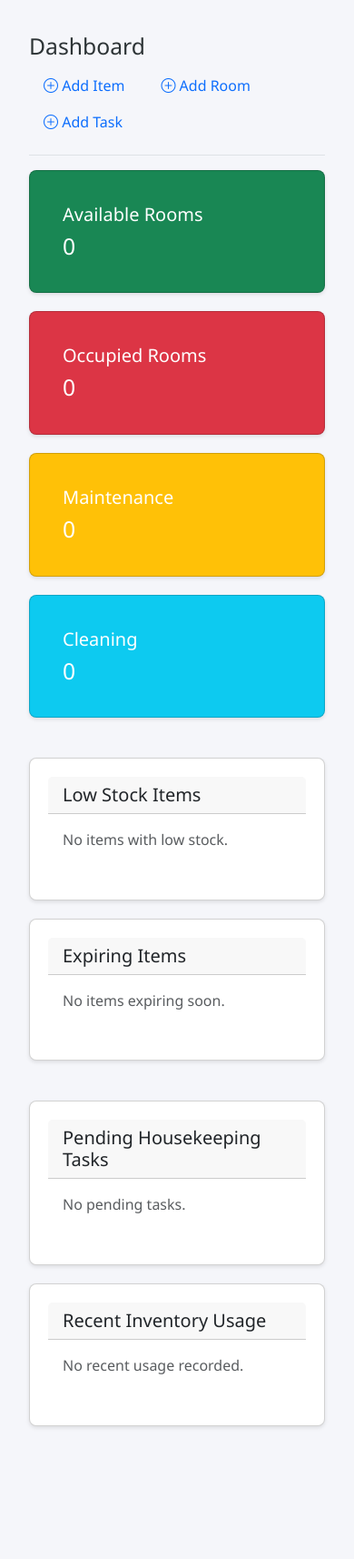
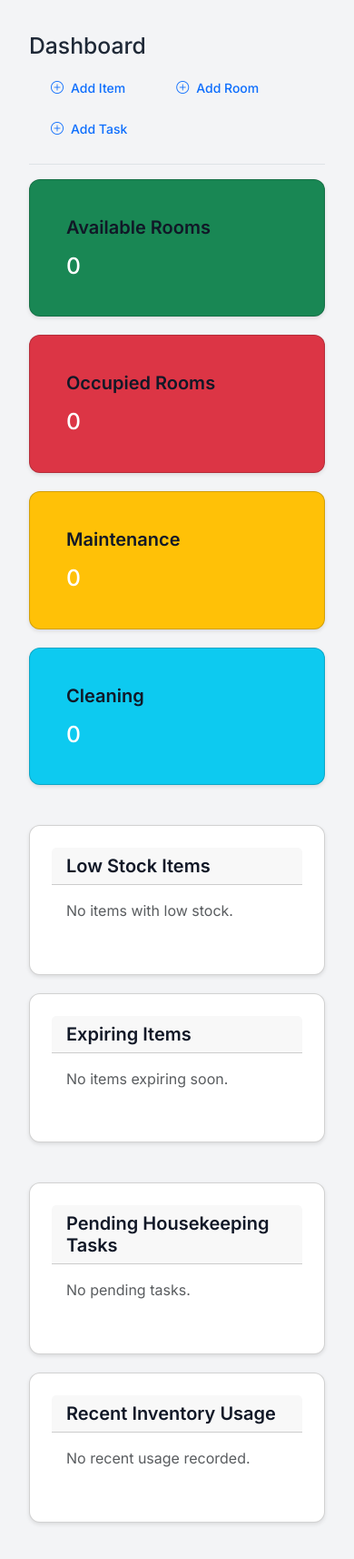
Before and after one commit to Adityadixit2618/inVentory, a Django app: page /dashboard/ in a window 390 px wide. Shown: the whole page at 91% size. Before the commit the page ends 1570 px from the top, so only its background shows below. Run offline with Django 4.2, Linux system fonts and the light colour scheme; the visitor is signed in with stand-in values (Sample User, id 1); data that the repository does not hold is empty; some libraries are stand-ins or nearby versions.

Commit message:
feat: modernize UI with responsive sidebar and enhanced styling - Update main.css with modern color scheme and variables, add responsive sidebar with smooth transitions, improve card/form/table styling, add mobile menu toggle, update base template with Font Awesome and Inter font, add hover effects

```diff
--- a/inventory/templates/inventory/base.html
+++ b/inventory/templates/inventory/base.html
@@ -5,10 +5,14 @@
 <head>
 	<meta charset="UTF-8">
 	<meta name="viewport" content="width=device-width, initial-scale=1.0">
-	<title>{% block title %}Hotel Inventory Management{% endblock %}</title>
+	<title>{% block title %}Inventory Management{% endblock %}</title>
 	<link href="https://cdn.jsdelivr.net/npm/bootstrap@5.3.0/dist/css/bootstrap.min.css" rel="stylesheet">
 	<link href="https://cdn.jsdelivr.net/npm/bootstrap-icons@1.7.2/font/bootstrap-icons.css" rel="stylesheet">
 	<link href="{% static 'css/main.css' %}" rel="stylesheet">
+	<!-- Font Awesome for icons -->
+	<link rel="stylesheet" href="https://cdnjs.cloudflare.com/ajax/libs/font-awesome/6.5.1/css/all.min.css">
+	<!-- Inter font -->
+	<link rel="stylesheet" href="https://fonts.googleapis.com/css2?family=Inter:wght@400;500;600;700&display=swap">
 	{% block extra_css %}{% endblock %}
 	<style>
 		.sidebar {
@@ -38,7 +42,7 @@
 		}
 	</style>
 </head>
-<body>
+<body class="d-flex">
 	<div class="container-fluid">
 		<div class="row">
 			{% if user.is_authenticated %}
@@ -107,5 +111,34 @@
 	<script src="https://cdn.jsdelivr.net/npm/bootstrap@5.3.0/dist/js/bootstrap.bundle.min.js"></script>
 	<script src="{% static 'js/main.js' %}"></script>
 	{% block extra_js %}{% endblock %}
+
+	<script>
+		// Add smooth transitions for hover effects
+		document.querySelectorAll('.card, .dashboard-widget').forEach(element => {
+			element.addEventListener('mouseenter', function() {
+				this.style.transform = 'translateY(-4px)';
+				this.style.boxShadow = '0 6px 12px rgba(0,0,0,0.1)';
+			});
+			element.addEventListener('mouseleave', function() {
+				this.style.transform = 'translateY(0)';
+				this.style.boxShadow = '0 1px 3px rgba(0,0,0,0.1)';
+			});
+		});
+
+		// Mobile menu toggle
+		function toggleMobileMenu() {
+			const sidebar = document.querySelector('.sidebar');
+			const mainContent = document.querySelector('.main-content');
+
+			if (window.innerWidth <= 768) {
+				sidebar.classList.toggle('mobile-open');
+				if (sidebar.classList.contains('mobile-open')) {
+					mainContent.style.marginLeft = '0';
+				} else {
+					mainContent.style.marginLeft = '250px';
+				}
+			}
+		}
+	</script>
 </body>
 </html>
--- a/static/css/main.css
+++ b/static/css/main.css
@@ -1,13 +1,24 @@
 /* Main CSS styles for Inventory Management System */
 
+/* Variables */
 :root {
-    --primary-color: #2c3e50;
-    --secondary-color: #3498db;
-    --success-color: #2ecc71;
-    --warning-color: #f1c40f;
-    --danger-color: #e74c3c;
-    --light-gray: #f5f6fa;
-    --dark-gray: #2d3436;
+    --primary-color: #4f46e5;
+    --primary-hover: #4338ca;
+    --secondary-color: #64748b;
+    --success-color: #22c55e;
+    --warning-color: #eab308;
+    --danger-color: #ef4444;
+    --gray-50: #f9fafb;
+    --gray-100: #f3f4f6;
+    --gray-200: #e5e7eb;
+    --gray-300: #d1d5db;
+    --gray-400: #9ca3af;
+    --gray-500: #6b7280;
+    --gray-600: #4b5563;
+    --gray-700: #374151;
+    --gray-800: #1f2937;
+    --gray-900: #111827;
+    --sidebar-width: 250px;
 }
 
 /* Reset and base styles */
@@ -18,142 +29,264 @@
 }
 
 body {
-    font-family: 'Segoe UI', Tahoma, Geneva, Verdana, sans-serif;
+    font-family: 'Inter', -apple-system, BlinkMacSystemFont, 'Segoe UI', Roboto, Oxygen, Ubuntu, Cantarell, sans-serif;
     line-height: 1.6;
-    background-color: var(--light-gray);
-    color: var(--dark-gray);
+    background-color: var(--gray-100);
+    color: var(--gray-800);
 }
 
-/* Layout */
+/* Modern Layout */
 .container {
     width: 100%;
-    max-width: 1200px;
+    max-width: 1280px;
     margin: 0 auto;
-    padding: 0 20px;
+    padding: 0 1rem;
 }
 
-/* Navigation */
-.navbar {
-    background-color: var(--primary-color);
-    padding: 1rem 0;
-    box-shadow: 0 2px 5px rgba(0,0,0,0.1);
+/* Sidebar Styling */
+.sidebar {
+    width: var(--sidebar-width);
+    height: 100vh;
+    position: fixed;
+    left: 0;
+    top: 0;
+    background: var(--gray-800);
+    padding: 1.5rem;
+    transition: transform 0.3s ease;
+    z-index: 1000;
 }
 
-.navbar-brand {
-    color: white;
-    font-size: 1.5rem;
-    font-weight: bold;
-    text-decoration: none;
+.sidebar h1 {
+    margin-bottom: 2rem;
+    padding-bottom: 1rem;
+    border-bottom: 1px solid var(--gray-700);
 }
 
-/* Cards */
+.nav-link {
+    display: flex;
+    align-items: center;
+    padding: 0.75rem 1rem;
+    color: var(--gray-300);
+    text-decoration: none;
+    border-radius: 0.5rem;
+    margin-bottom: 0.5rem;
+    transition: all 0.2s ease;
+}
+
+.nav-link i {
+    margin-right: 0.75rem;
+    font-size: 1.1rem;
+}
+
+.nav-link:hover {
+    background: var(--gray-700);
+    color: white;
+}
+
+.nav-link.active {
+    background: var(--primary-color);
+    color: white;
+}
+
+/* Main Content Area */
+.main-content {
+    transition: margin-left 0.3s ease;
+    min-height: 100vh;
+    padding: 2rem;
+    background-color: var(--gray-100);
+}
+
+/* Modern Cards */
 .card {
     background: white;
-    border-radius: 8px;
-    box-shadow: 0 2px 4px rgba(0,0,0,0.1);
-    padding: 20px;
-    margin-bottom: 20px;
+    border-radius: 0.75rem;
+    box-shadow: 0 1px 3px rgba(0,0,0,0.1);
+    padding: 1.5rem;
+    margin-bottom: 1.5rem;
+    transition: all 0.2s ease;
 }
 
-/* Forms */
+.card:hover {
+    transform: translateY(-4px);
+    box-shadow: 0 4px 6px rgba(0,0,0,0.1);
+}
+
+.card-title {
+    color: var(--gray-900);
+    font-size: 1.25rem;
+    font-weight: 600;
+    margin-bottom: 1rem;
+}
+
+/* Modern Forms */
 .form-group {
-    margin-bottom: 1rem;
+    margin-bottom: 1.5rem;
+}
+
+.form-label {
+    display: block;
+    margin-bottom: 0.5rem;
+    color: var(--gray-700);
+    font-weight: 500;
 }
 
 .form-control {
     width: 100%;
-    padding: 0.5rem;
-    border: 1px solid #ddd;
-    border-radius: 4px;
-    font-size: 1rem;
+    padding: 0.75rem;
+    border: 1px solid var(--gray-300);
+    border-radius: 0.5rem;
+    transition: border-color 0.2s ease;
 }
 
-/* Buttons */
+.form-control:focus {
+    outline: none;
+    border-color: var(--primary-color);
+    box-shadow: 0 0 0 3px rgba(79, 70, 229, 0.1);
+}
+
+/* Modern Buttons */
 .btn {
-    display: inline-block;
-    padding: 0.5rem 1rem;
+    display: inline-flex;
+    align-items: center;
+    padding: 0.75rem 1.5rem;
+    border-radius: 0.5rem;
+    font-weight: 500;
+    cursor: pointer;
+    transition: all 0.2s ease;
     border: none;
-    border-radius: 4px;
-    cursor: pointer;
-    font-size: 1rem;
-    transition: background-color 0.3s ease;
+}
+
+.btn i {
+    margin-right: 0.5rem;
 }
 
 .btn-primary {
-    background-color: var(--secondary-color);
+    background: var(--primary-color);
+    color: white;
+}
+
+.btn-primary:hover {
+    background: var(--primary-hover);
+}
+
+.btn-secondary {
+    background: var(--secondary-color);
     color: white;
 }
 
 .btn-success {
-    background-color: var(--success-color);
+    background: var(--success-color);
     color: white;
 }
 
 .btn-warning {
-    background-color: var(--warning-color);
+    background: var(--warning-color);
     color: white;
 }
 
 .btn-danger {
-    background-color: var(--danger-color);
+    background: var(--danger-color);
     color: white;
 }
 
-/* Tables */
+/* Modern Tables */
 .table {
     width: 100%;
-    border-collapse: collapse;
+    border-collapse: separate;
+    border-spacing: 0;
+    margin-bottom: 1.5rem;
+}
+
+.table th {
+    background: var(--gray-50);
+    color: var(--gray-700);
+    font-weight: 600;
+    text-align: left;
+    padding: 1rem;
+    border-bottom: 2px solid var(--gray-200);
+}
+
+.table td {
+    padding: 1rem;
+    border-bottom: 1px solid var(--gray-200);
+    color: var(--gray-600);
+}
+
+.table tr:hover {
+    background: var(--gray-50);
+}
+
+/* Modern Alerts */
+.alert {
+    padding: 1rem;
+    border-radius: 0.5rem;
     margin-bottom: 1rem;
 }
 
-.table th,
-.table td {
-    padding: 0.75rem;
-    border-bottom: 1px solid #ddd;
-    text-align: left;
+.alert-success {
+    background: #dcfce7;
+    color: #166534;
 }
 
-.table th {
-    background-color: var(--primary-color);
-    color: white;
+.alert-warning {
+    background: #fef9c3;
+    color: #854d0e;
+}
+
+.alert-danger {
+    background: #fee2e2;
+    color: #991b1b;
+}
+
+/* Dashboard Widgets */
+.dashboard-widget {
+    background: white;
+    border-radius: 0.75rem;
+    padding: 1.5rem;
+    margin-bottom: 1.5rem;
+    transition: all 0.2s ease;
+}
+
+.dashboard-widget h3 {
+    color: var(--gray-700);
+    margin-bottom: 1rem;
+    font-size: 1.1rem;
+}
+
+.dashboard-widget .value {
+    font-size: 2rem;
+    font-weight: 600;
+    color: var(--gray-900);
 }
 
 /* Utilities */
-.text-center {
-    text-align: center;
-}
-
-.mt-3 {
-    margin-top: 1rem;
-}
-
-.mb-3 {
-    margin-bottom: 1rem;
-}
-
-/* Dashboard widgets */
-.dashboard-widget {
-    background: white;
-    border-radius: 8px;
-    padding: 20px;
-    margin-bottom: 20px;
-    box-shadow: 0 2px 4px rgba(0,0,0,0.1);
-}
-
-.widget-title {
-    font-size: 1.2rem;
-    color: var(--primary-color);
-    margin-bottom: 15px;
-}
+.text-center { text-align: center; }
+.text-right { text-align: right; }
+.mt-3 { margin-top: 1rem; }
+.mb-3 { margin-bottom: 1rem; }
+.d-flex { display: flex; }
+.align-items-center { align-items: center; }
+.justify-content-between { justify-content: space-between; }
+.gap-2 { gap: 0.5rem; }
 
 /* Responsive Design */
 @media (max-width: 768px) {
-    .container {
-        padding: 0 10px;
+    .sidebar {
+        transform: translateX(-100%);
+    }
+
+    .sidebar.mobile-open {
+        transform: translateX(0);
+    }
+
+    .main-content {
+        margin-left: 0 !important;
+        width: 100% !important;
     }
 
     .table {
         display: block;
         overflow-x: auto;
+        white-space: nowrap;
     }
 }
```
